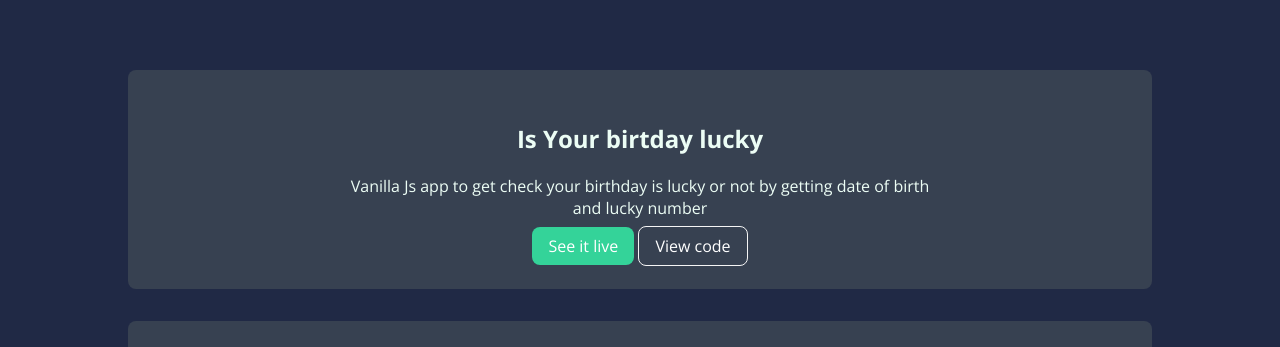
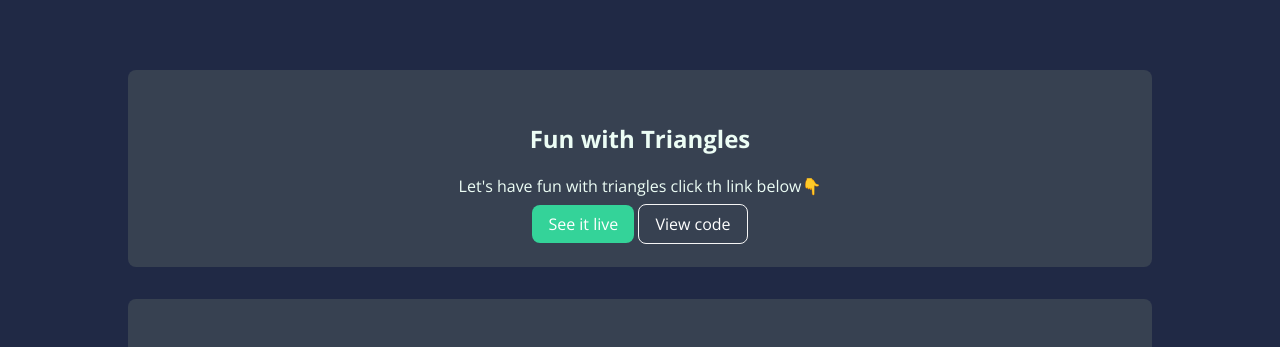
Before and after one commit to suryxks/Surya-portfolio, a plain HTML site: page pages/projects.html in a window 1280 px wide. Shown: the part 411-758 px from the top of the page. Drawn offline with nearby package versions, Linux system fonts and the light colour scheme.

Commit message:
update: added fun with triangles project

```diff
--- a/pages/projects.html
+++ b/pages/projects.html
@@ -33,6 +33,15 @@
         <h1 class="hero-heading">Projects</h1>
     </header>
     <!-- projects -->
+    <section class="section box off-white">
+        <div class="conatiner container-center">
+            <h1>Fun with Triangles</h3>
+                <p>
+                    Let's have fun with triangles click th link below👇</p>
+                <a class="link link-primary" href="https://fun-with-triangles-mark12.netlify.app/">See it live</a>
+                <a class="link link-secondary" href="https://github.com/suryxks/Fun-with-triangles">View code</a>
+        </div>
+    </section>
 
     <section class="section box off-white">
         <div class="conatiner container-center">
```
